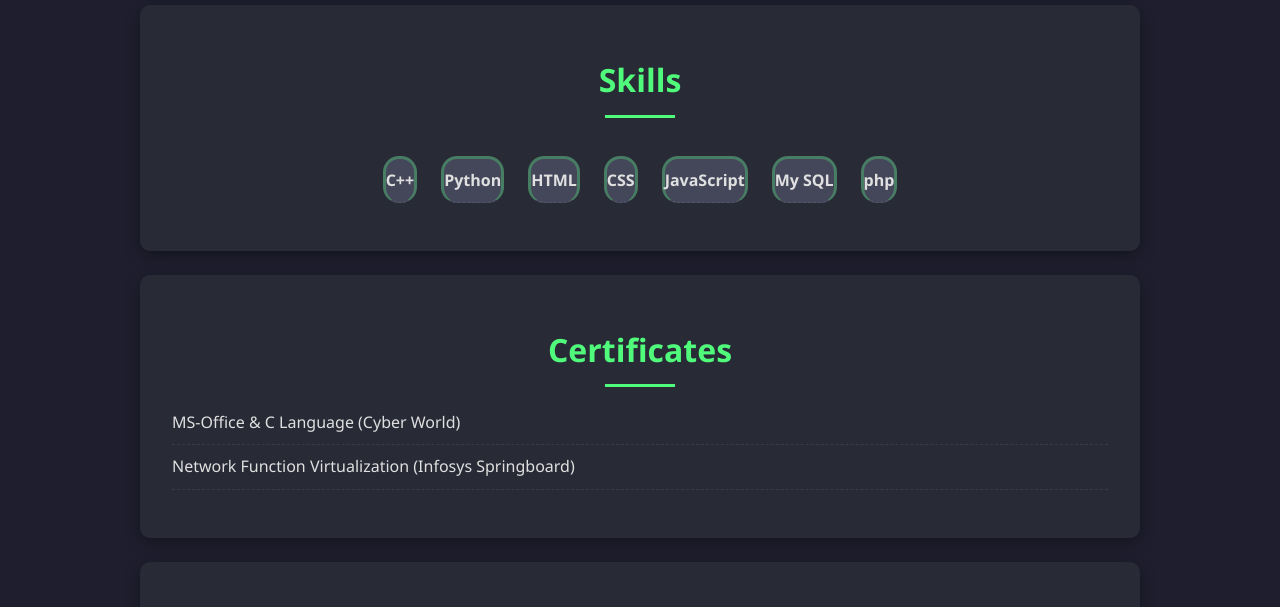
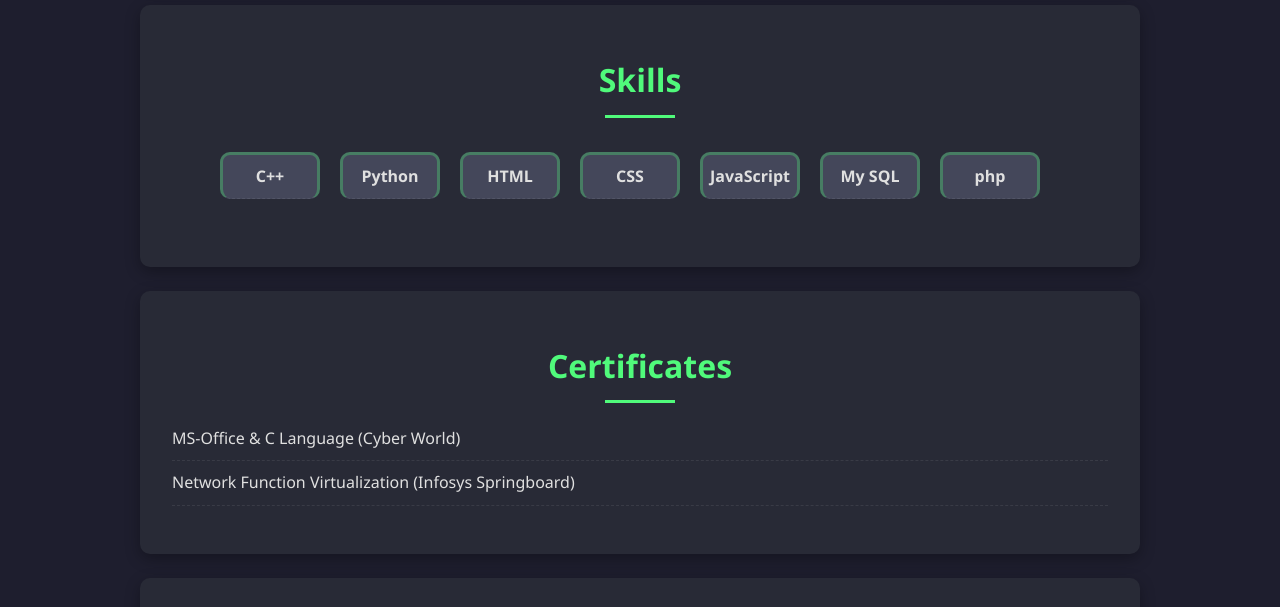
Before and after one commit to lokesh1657/portfolio, a plain HTML site: page index.html in a window 1280 px wide. Shown: the part 1620-2227 px from the top of the page. Drawn offline with Linux system fonts and the light colour scheme; a web font is replaced by a local one.

Commit message:
first commit

```diff
--- a/css/style.css
+++ b/css/style.css
@@ -202,22 +202,35 @@ nav a:hover::after {
   padding: 0.5rem 0;
   border-bottom: 1px dashed rgba(255, 255, 255, 0.08);
 }
-
 .skills-list {
   display: flex;
   flex-wrap: wrap;
+  gap: 20px;
   justify-content: center;
-  gap: 1.5rem;
-  margin-top: 3rem;
+  padding: 20px;
+}
+.skills-list li {
+  background: #44475a;
+  padding: 1.5rem 1.5rem;
+  border-radius: 10px;
+  font-weight: 600;
+  border: 2px solid #50fa7a73;
+  transition: 0.3s ease;
+  /* width: fit-content;
+  display: inline-block;
+  height: fit-content; */
 }
 
 .skills-list li {
   background: #44475a;
   padding: 1.5rem 1.5rem;
-  border-radius: 16px;
+  border-radius: 10px;
   font-weight: 600;
   border: 3px solid rgba(80, 250, 123, 0.3);
   transition: 0.3s ease;
+  width: 100px;
+  text-align: center;
+
 
 }
 
```
